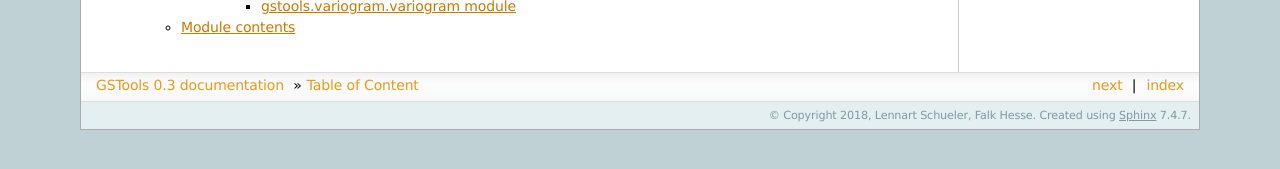
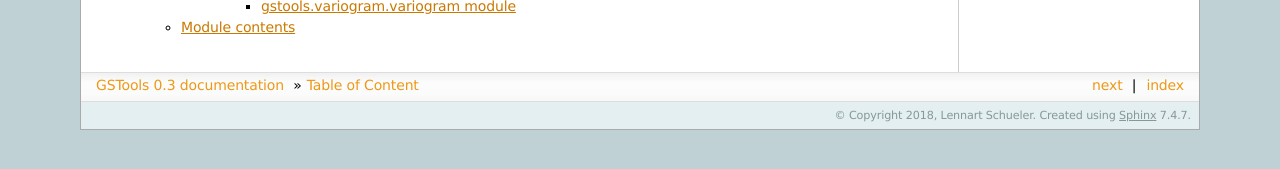
Before and after one commit to GeoStat-Framework/GSTools, a Sphinx documentation site: the page built from docs/source/index.rst, in a window 1280 px wide. Shown: the part 224-393 px from the top of the page. Built offline with Sphinx 7.4.7, drawn with Linux system fonts in a browser that asks for light colours.

```diff
--- a/docs/source/conf.py
+++ b/docs/source/conf.py
@@ -54,8 +54,8 @@ master_doc = 'index'
 
 # General information about the project.
 project = 'GSTools'
-copyright = '2018, Lennart Schueler, Falk Hesse'
-author = 'Lennart Schueler, Falk Hesse'
+copyright = '2018, Lennart Schueler'
+author = 'Lennart Schueler'
 
 # The version info for the project you're documenting, acts as replacement for
 # |version| and |release|, also used in various other places throughout the
@@ -147,7 +147,7 @@ latex_elements = {
 #  author, documentclass [howto, manual, or own class]).
 latex_documents = [
     (master_doc, 'GeoStatTools.tex', 'GeoStatTools Documentation',
-     'Lennart Schueler, Falk Hesse', 'manual'),
+     'Lennart Schueler, 'manual'),
 ]
 
 
```
Also changed, not shown: setup.py (+6 -3 lines), 1 other file.
